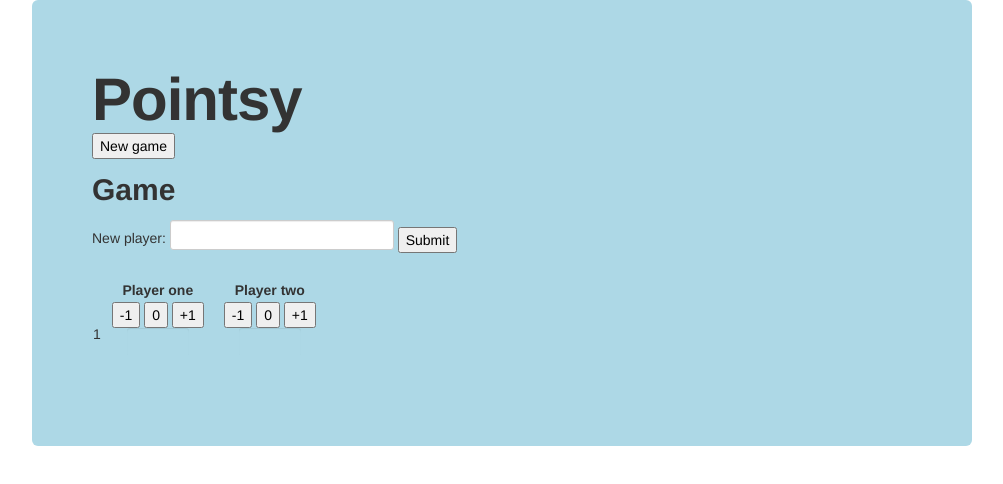
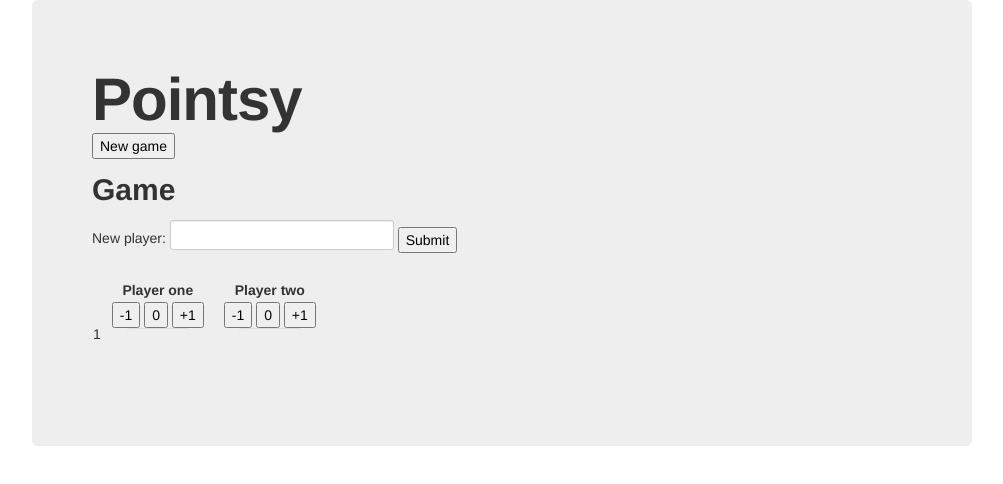
Before and after one commit to 3redronin/pointsy, a website: page static/index.html in a window 1280 px wide. Shown: the whole page, without its empty margins (138-1141 px from the left). Drawn offline with Linux system fonts and the light colour scheme.

Commit message:
Put the styles back to grey

```diff
--- a/static/styles/app.css
+++ b/static/styles/app.css
@@ -19,5 +19,5 @@ td.score input {
 }
 
 .hero-unit {
-  background-color: lightblue;
+  background-color: #eeeeee;
 }
```
